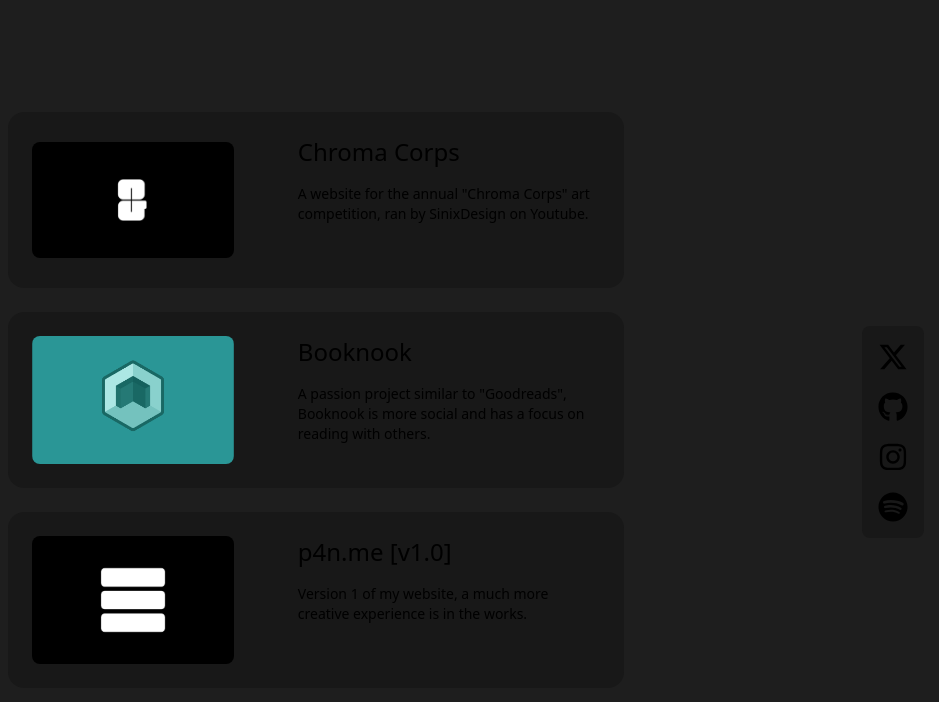
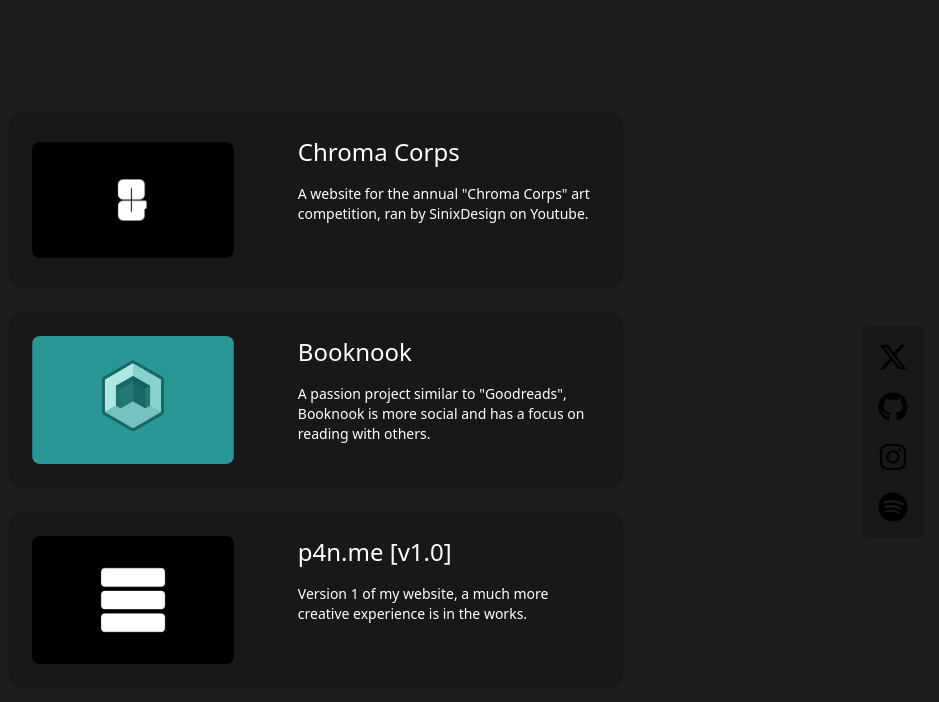
Before and after one commit to p4nthera115/p4n.me, a Next.js app: page / in a window 1280 px wide. Shown: the top 702 px of the page, without its empty margins (324-1263 px from the left). Built offline with nearby package versions, Linux system fonts and the light colour scheme.

Commit message:
text-white

```diff
--- a/components/Projects.js
+++ b/components/Projects.js
@@ -265,7 +265,7 @@ export default function Projects({ width }) {
       }}
       layout
       layoutRoot
-      className="h-[90%] md:h-full w-full relative flex flex-col gap-2 md:gap-6 justify-center items-center"
+      className="h-[90%] text-white md:h-full w-full relative flex flex-col gap-2 md:gap-6 justify-center items-center"
     >
       {projects.map((project, i) =>
         width > 768 ? (
```
